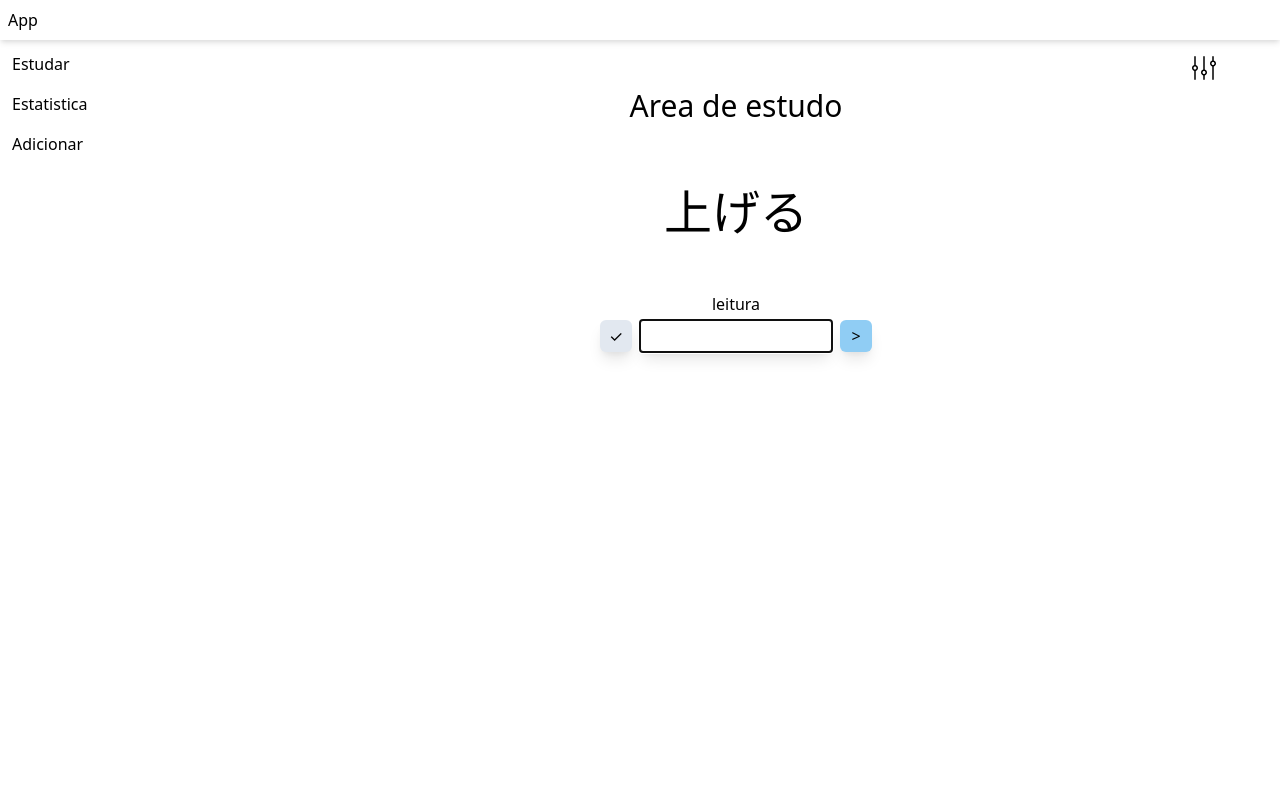
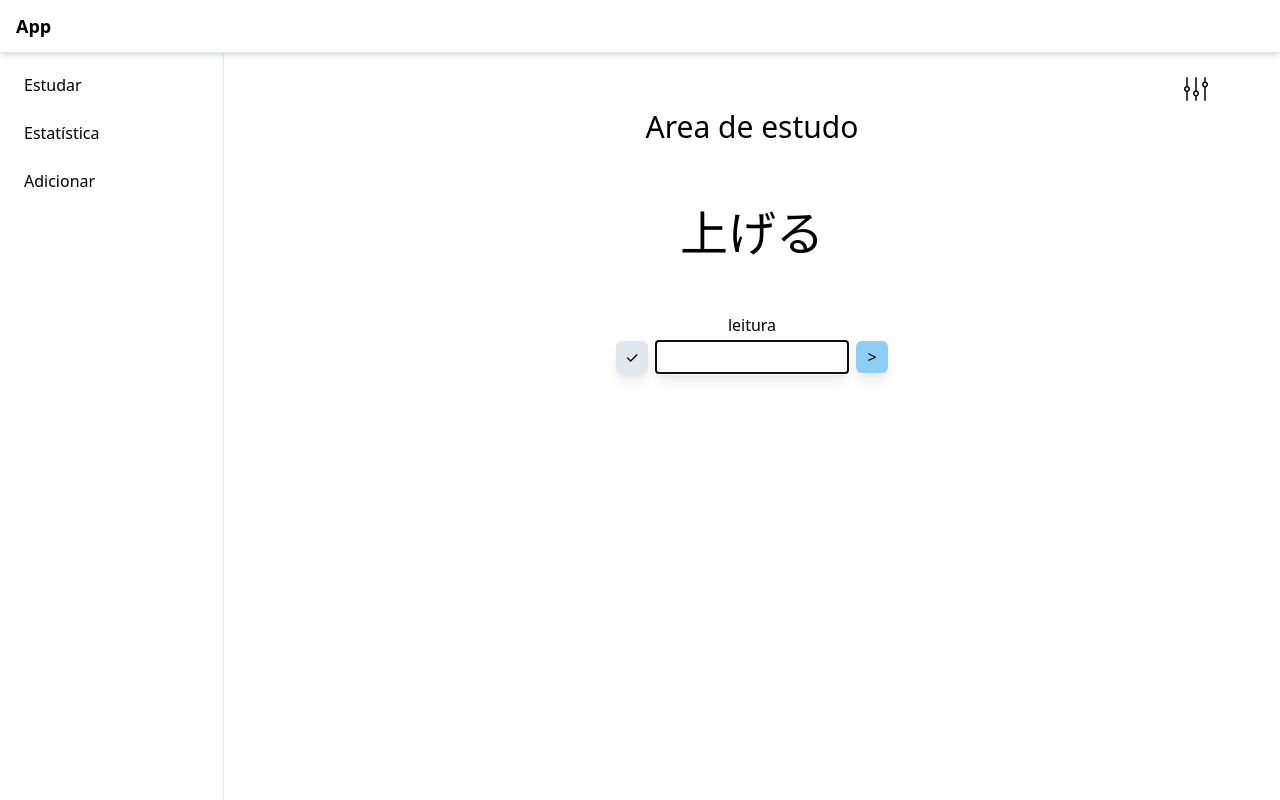
Before and after one commit to Cristian-Nascimento-Mauricio/benkyou, a Flask app: page / in a window 1280 px wide. Run offline with Flask 3, Linux system fonts and the light colour scheme; data comes from the database, SQL or seed files in the repository; tables that the repository leaves empty hold one stand-in row (values such as "Sample post"); some libraries are stand-ins or nearby versions.

Commit message:
update: header responsible

```diff
--- a/static/js/study.js
+++ b/static/js/study.js
@@ -281,7 +281,6 @@ export async function init(content) {
       btnValidateAnswer.disabled = true;
       closePopup();
 
-      // Remove este listener após uso
       this.removeEventListener("click", handleConfirm);
     });
   }
--- a/templates/index.html
+++ b/templates/index.html
@@ -11,35 +11,64 @@
   <link rel="stylesheet" href="{{ url_for('static', filename='css/tailwind.css') }}">
 </head>
 
-<body class="h-full overflow-hidden flex flex-col">
+<body class="h-screen overflow-hidden flex flex-col bg-white">
 
-  <!-- Header fixo -->
-  <header class="shadow-md p-2">
-    <p>App</p>
+  <!-- Header -->
+  <header class="sticky top-0 z-40 shadow-md px-4 py-3 bg-white border-b border-neutral-200">
+    <div class="flex items-center justify-between gap-3">
+      <div class="flex items-center gap-3">
+        <!-- Botão mobile -->
+        <button id="sidebar-toggle"
+          class="lg:hidden inline-flex items-center justify-center rounded-md p-2 hover:bg-neutral-100 transition"
+          aria-controls="sidebar"
+          aria-expanded="false"
+          type="button">
+          <svg id="icon-open" class="w-6 h-6" fill="none" stroke="currentColor" viewBox="0 0 24 24">
+            <path stroke-linecap="round" stroke-linejoin="round" stroke-width="2"
+              d="M4 6h16M4 12h16M4 18h16" />
+          </svg>
+          <svg id="icon-close" class="w-6 h-6 hidden" fill="none" stroke="currentColor" viewBox="0 0 24 24">
+            <path stroke-linecap="round" stroke-linejoin="round" stroke-width="2"
+              d="M6 18L18 6M6 6l12 12" />
+          </svg>
+        </button>
+
+        <p class="text-lg font-semibold">App</p>
+      </div>
+    </div>
   </header>
 
   <!-- Área principal -->
-  <div class="flex flex-1 min-h-0">
+  <div class="flex flex-1 min-h-0 relative">
+
+    <!-- Fundo escuro no mobile -->
+    <div id="sidebar-backdrop"
+      class="fixed inset-0 bg-black/40 z-30 hidden lg:hidden"></div>
 
     <!-- Sidebar -->
-    <nav class="p-2 w-48 shrink-0">
+    <nav id="sidebar"
+      class="fixed top-[57px] bottom-0 left-0 z-40 w-64 -translate-x-full bg-white border-r border-neutral-200 p-3
+             transition-transform duration-300 ease-in-out
+             lg:static lg:translate-x-0 lg:w-56 lg:flex-shrink-0">
       <ul class="flex flex-col gap-2">
-        <li id="study" class="w-full p-1 hover:scale-110 transition-transform duration-300 cursor-pointer origin-left">
+        <li id="study"
+          class="w-full px-3 py-2 rounded-md hover:bg-neutral-100 hover:scale-[1.02] transition-transform duration-300 cursor-pointer origin-left text-sm md:text-base">
           Estudar
         </li>
         <li id="statistic"
-          class="w-full p-1 hover:scale-110 transition-transform duration-300 cursor-pointer origin-left">
-          Estatistica
+          class="w-full px-3 py-2 rounded-md hover:bg-neutral-100 hover:scale-[1.02] transition-transform duration-300 cursor-pointer origin-left text-sm md:text-base">
+          Estatística
         </li>
         <li id="administration"
-          class="w-full p-1 hover:scale-110 transition-transform duration-300 cursor-pointer origin-left">
+          class="w-full px-3 py-2 rounded-md hover:bg-neutral-100 hover:scale-[1.02] transition-transform duration-300 cursor-pointer origin-left text-sm md:text-base">
           Adicionar
         </li>
       </ul>
     </nav>
 
-    <main id="route" class="flex-1 min-h-0 overflow-y-auto flex flex-col items-center w-full p-2">
-      <div role="status">
+    <!-- Conteúdo -->
+    <main id="route" class="flex-1 min-h-0 overflow-y-auto flex flex-col items-center w-full p-4">
+      <div role="status" class="mt-6">
         <svg aria-hidden="true" class="w-8 h-8 text-neutral-tertiary animate-spin fill-brand" viewBox="0 0 100 101"
           fill="none" xmlns="http://www.w3.org/2000/svg">
           <path
@@ -53,12 +82,94 @@
       </div>
     </main>
 
-    <span id="container-alerts" class=" flex-col place-items-end fixed bottom-3 right-3 w-1/2 h-auto ">
+    <!-- Alerts -->
+    <span id="container-alerts"
+      class="fixed bottom-3 right-3 left-3 lg:left-auto lg:w-1/2 flex flex-col items-end gap-2 pointer-events-none z-50">
+    </span>
+  </div>
 
+  <script>
+    (function () {
+      const toggleBtn = document.getElementById('sidebar-toggle');
+      const sidebar = document.getElementById('sidebar');
+      const backdrop = document.getElementById('sidebar-backdrop');
+      const iconOpen = document.getElementById('icon-open');
+      const iconClose = document.getElementById('icon-close');
 
-    </span>
+      const lgBreakpoint = 1024; // Tailwind lg
 
-  </div>
+      function isDesktop() {
+        return window.innerWidth >= lgBreakpoint;
+      }
+
+      function openSidebar() {
+        sidebar.classList.remove('-translate-x-full');
+        sidebar.classList.add('translate-x-0');
+        backdrop.classList.remove('hidden');
+        iconOpen.classList.add('hidden');
+        iconClose.classList.remove('hidden');
+        toggleBtn.setAttribute('aria-expanded', 'true');
+      }
+
+      function closeSidebar() {
+        sidebar.classList.add('-translate-x-full');
+        sidebar.classList.remove('translate-x-0');
+        backdrop.classList.add('hidden');
+        iconOpen.classList.remove('hidden');
+        iconClose.classList.add('hidden');
+        toggleBtn.setAttribute('aria-expanded', 'false');
+      }
+
+      function syncLayout() {
+        if (isDesktop()) {
+          // No desktop a sidebar fica sempre visível
+          sidebar.classList.remove('fixed', 'top-[57px]', 'bottom-0', '-translate-x-full', 'translate-x-0', 'z-40');
+          sidebar.classList.add('static', 'h-auto');
+          backdrop.classList.add('hidden');
+          toggleBtn.classList.add('hidden');
+          toggleBtn.setAttribute('aria-expanded', 'true');
+        } else {
+          // No mobile volta para drawer
+          sidebar.classList.remove('static', 'h-auto');
+          sidebar.classList.add('fixed', 'top-[57px]', 'bottom-0', 'z-40');
+          toggleBtn.classList.remove('hidden');
+
+          // Fecha por padrão ao entrar no mobile
+          if (!toggleBtn.dataset.opened) {
+            closeSidebar();
+          }
+        }
+      }
+
+      toggleBtn.addEventListener('click', function () {
+        const open = toggleBtn.getAttribute('aria-expanded') === 'true';
+        if (open) {
+          closeSidebar();
+          toggleBtn.dataset.opened = '';
+        } else {
+          openSidebar();
+          toggleBtn.dataset.opened = '1';
+        }
+      });
+
+      backdrop.addEventListener('click', function () {
+        closeSidebar();
+        toggleBtn.dataset.opened = '';
+      });
+
+      window.addEventListener('resize', syncLayout);
+
+      // Fecha com ESC no mobile
+      document.addEventListener('keydown', function (e) {
+        if (e.key === 'Escape' && !isDesktop()) {
+          closeSidebar();
+          toggleBtn.dataset.opened = '';
+        }
+      });
+
+      syncLayout();
+    })();
+  </script>
 </body>
 
 </html>
```
